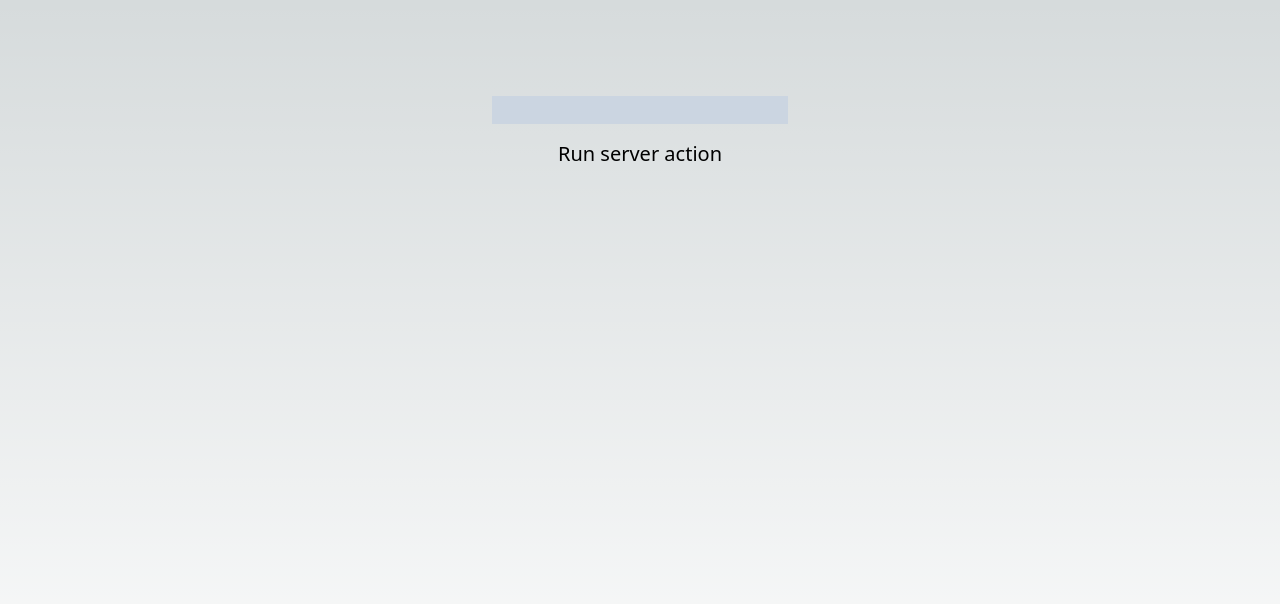
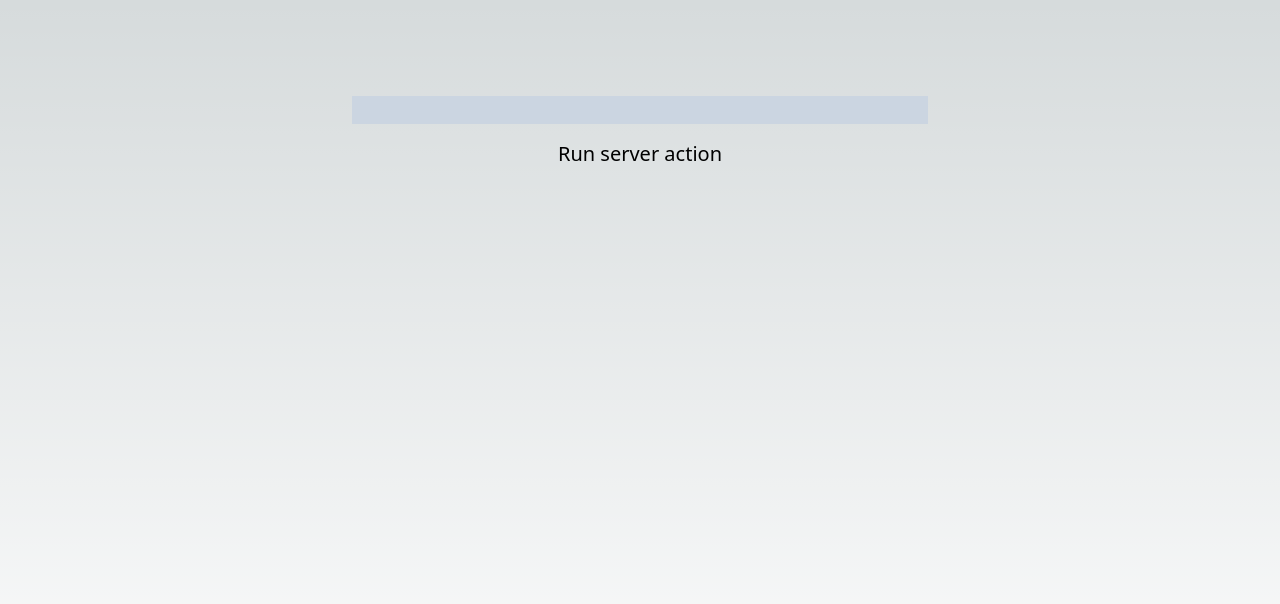
Before and after one commit to pingdotgg/zact, a Next.js app in the folder examples/appdir/: page / in a window 1280 px wide. Shown: the top 604 px of the page. Built offline with nearby package versions, Linux system fonts and the light colour scheme.

Commit message:
Better width behaviors

```diff
--- a/examples/appdir/src/app/t3test.tsx
+++ b/examples/appdir/src/app/t3test.tsx
@@ -9,7 +9,7 @@ export const T3TestComponent = () => {
   const { mutate, data, isLoading, error } = useZact(validatedAction);
 
   return (
-    <div className="flex flex-col text-xl gap-4 text-center">
+    <div className="flex flex-col text-xl gap-4 text-center w-full md:max-w-xl">
       <input
         type={"text"}
         value={input}
```
